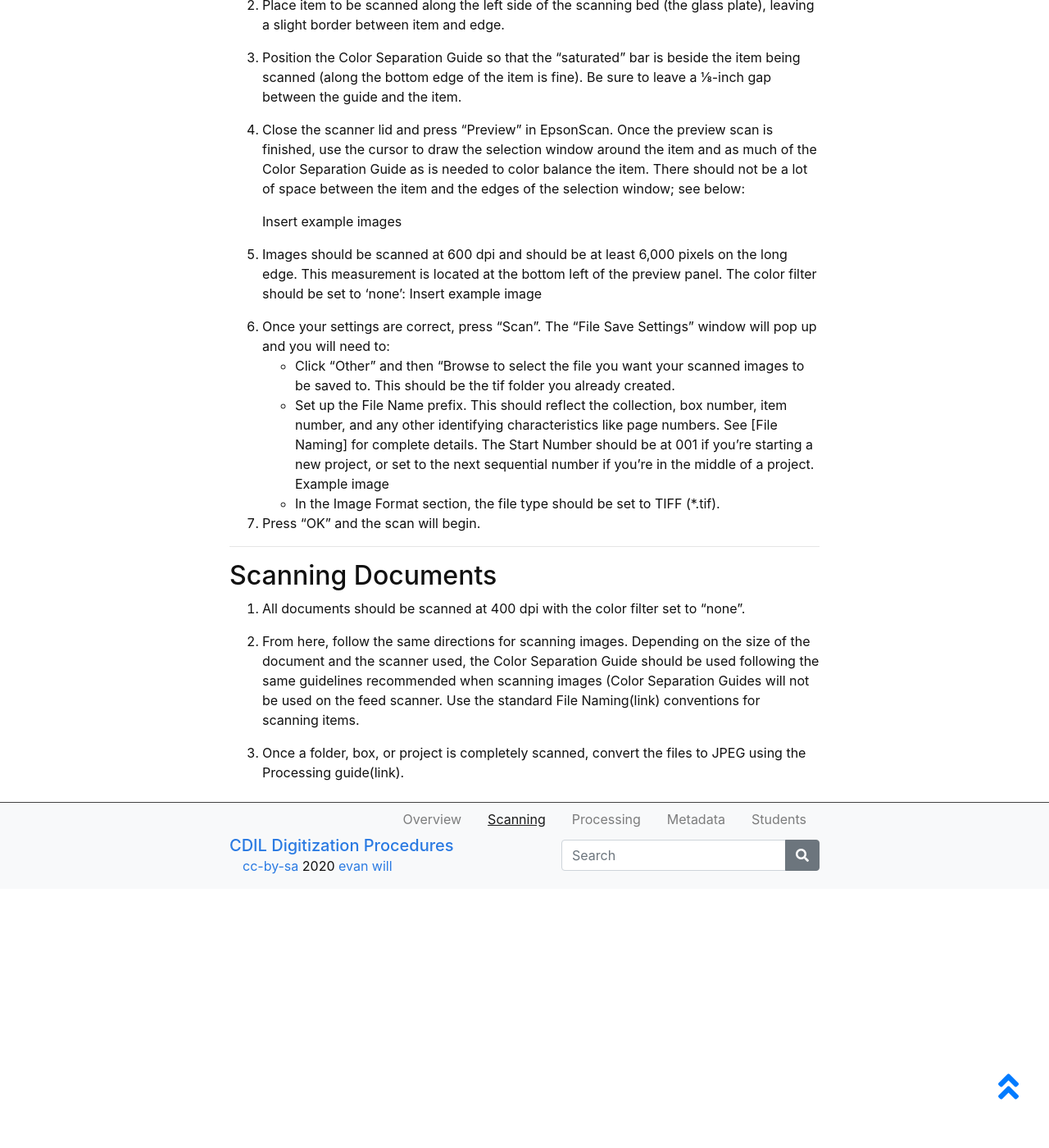
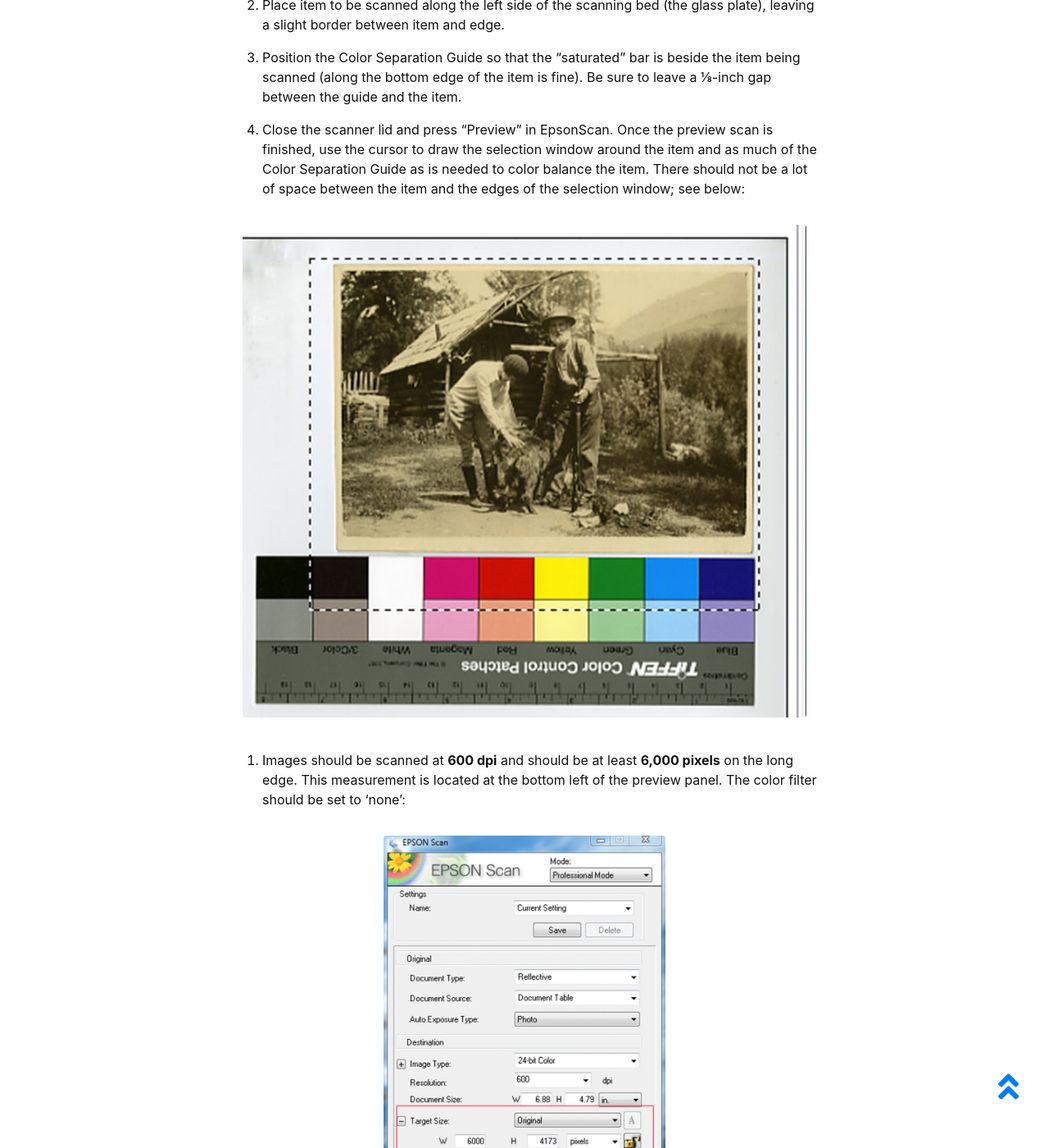
Before and after one commit to uidaholib/dds-student-workflow, a Jekyll site: the page built from content/1-intro.md, in a window 1280 px wide and 1400 px high, scrolled down 1189 px. Shown: the whole window at 82% size. Built offline with Jekyll 4.4.1, drawn with Linux system fonts in a browser that asks for light colours; before the commit the page ends 2273 px from its top, so only the background shows below that; some of the changed text lies outside the part shown.

Commit message:
update scanning images content

```diff
--- a/content/1-intro.md
+++ b/content/1-intro.md
@@ -49,15 +49,19 @@ Before beginning, go to your personal folder in the 'Scans' folder on the C: dri
 
 4. Close the scanner lid and press “Preview” in EpsonScan. Once the preview scan is finished, use the cursor to draw the selection window around the item and as much of the Color Separation Guide as is needed to color balance the item. There should not be a lot of space between the item and the edges of the selection window; see below:
 
-    Insert example images
-5. Images should be scanned at 600 dpi and should be at least 6,000 pixels on the long edge. This measurement is located at the bottom left of the preview panel. The color filter should be set to ‘none’:
-    Insert example image
+    {% include figure.html img="screenshot-2.jpg" alt="intro image here" caption="" width="100%" %}
+
+5. Images should be scanned at **600 dpi** and should be at least **6,000 pixels** on the long edge. This measurement is located at the bottom left of the preview panel. The color filter should be set to ‘none’:
+
+    {% include figure.html img="screenshot-3.jpg" alt="intro image here" caption="" width="50%" %}
 
 6. Once your settings are correct, press “Scan”. The “File Save Settings” window will pop up and you will need to:
 - Click “Other” and then “Browse to select the file you want your scanned images to be saved to. This should be the tif folder you already created.
 - Set up the File Name prefix. This should reflect the collection, box number, item number, and any other identifying characteristics like page numbers. See [File Naming] for complete details. The Start Number should be at 001 if you’re starting a new project, or set to the next sequential number if you’re in the middle of a project.
 Example image
 - In the Image Format section, the file type should be set to TIFF (*.tif).
+
+{% include figure.html img="screenshot-4.jpg" alt="intro image here" caption="" width="50%" %}
 
 7. Press “OK” and the scan will begin.
 
@@ -66,7 +70,7 @@ Example image
 {:#documents}
 ## Scanning Documents
 
-1. All documents should be scanned at 400 dpi with the color filter set to “none”.
+1. All documents should be scanned at **400 dpi** with the color filter set to “none”.
 
 2. From here, follow the same directions for scanning images. Depending on the size of the document and the scanner used, the Color Separation Guide should be used following the same guidelines recommended when scanning images (Color Separation Guides will not be used on the feed scanner. Use the standard File Naming(link) conventions for scanning items.
 
```
